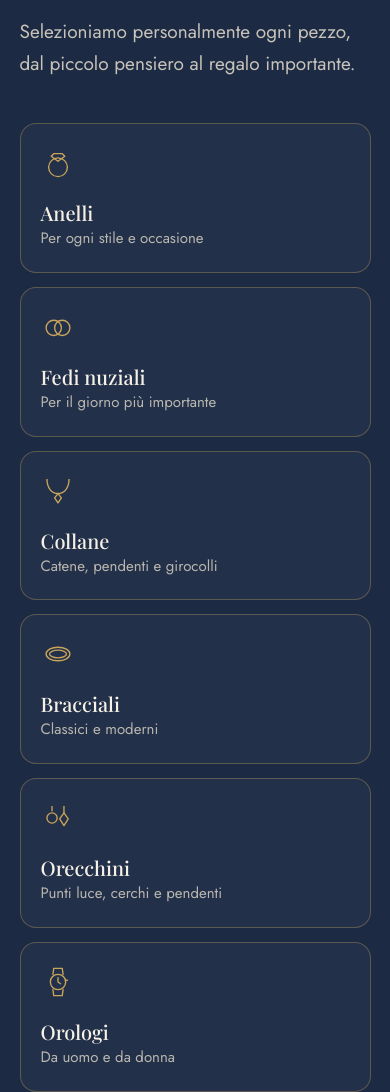
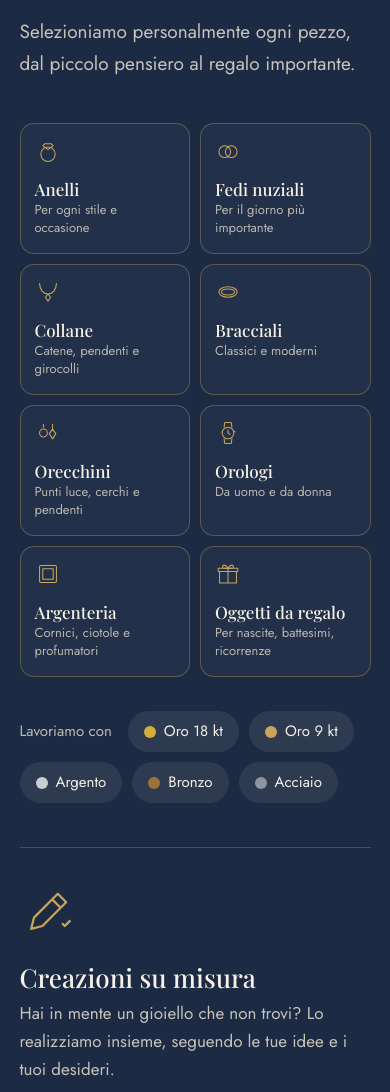
Before and after one commit to infokisostudio-arch/orologeria-oreficeria-biella, a plain HTML site: page index.html in a window 390 px wide. Shown: the part 1867-2959 px from the top of the page. Drawn offline with Linux system fonts and the light colour scheme.

Commit message:
Compatta categorie e servizi su telefono
Co-Authored-By: Claude Opus 5.5 <noreply@anthropic.com>

```diff
--- a/index.html
+++ b/index.html
@@ -113,7 +113,13 @@ nav a:hover{color:var(--gold)}
 .cat h3{font-size:20px;margin-bottom:4px}
 .cat p{font-size:15px;color:rgba(243,234,215,.72);line-height:1.45}
 @media (max-width:900px){.cats{grid-template-columns:repeat(2,minmax(0,1fr))}}
-@media (max-width:420px){.cats{grid-template-columns:1fr}}
+@media (max-width:600px){
+  .cats{gap:10px}
+  .cat{padding:14px 14px 16px;border-radius:14px}
+  .cat svg{width:26px;height:26px;margin-bottom:8px}
+  .cat h3{font-size:17px;margin-bottom:2px}
+  .cat p{font-size:13px;line-height:1.4}
+}
 .metals{display:flex;flex-wrap:wrap;gap:10px;margin-top:34px;align-items:center}
 .metals>span:first-child{font-size:15px;color:rgba(243,234,215,.75);margin-right:6px}
 .chip{display:inline-flex;align-items:center;gap:8px;border-radius:999px;padding:8px 16px;font-size:15px;background:rgba(243,234,215,.08)}
@@ -139,7 +145,11 @@ nav a:hover{color:var(--gold)}
 .repgal img{display:block;width:100%;height:auto;aspect-ratio:4/3;object-fit:cover;border-radius:18px;background:var(--cream2)}
 @media (max-width:760px){.rep,.howto{grid-template-columns:1fr}}
 @media (max-width:600px){.repgal{grid-template-columns:1fr}}
-@media (max-width:480px){.svc{grid-template-columns:1fr}}
+@media (max-width:600px){
+  .svc{gap:0 16px}
+  .svc li{gap:9px;padding:9px 0;font-size:15px;line-height:1.35}
+  .svc li::before{width:6px;height:6px}
+}
 
 .rev{display:grid;grid-template-columns:minmax(0,.7fr) minmax(0,1.3fr);gap:clamp(28px,5vw,64px);align-items:center}
 .score{font:500 clamp(72px,9vw,104px)/1 'Playfair Display',serif;color:var(--gold)}
```
